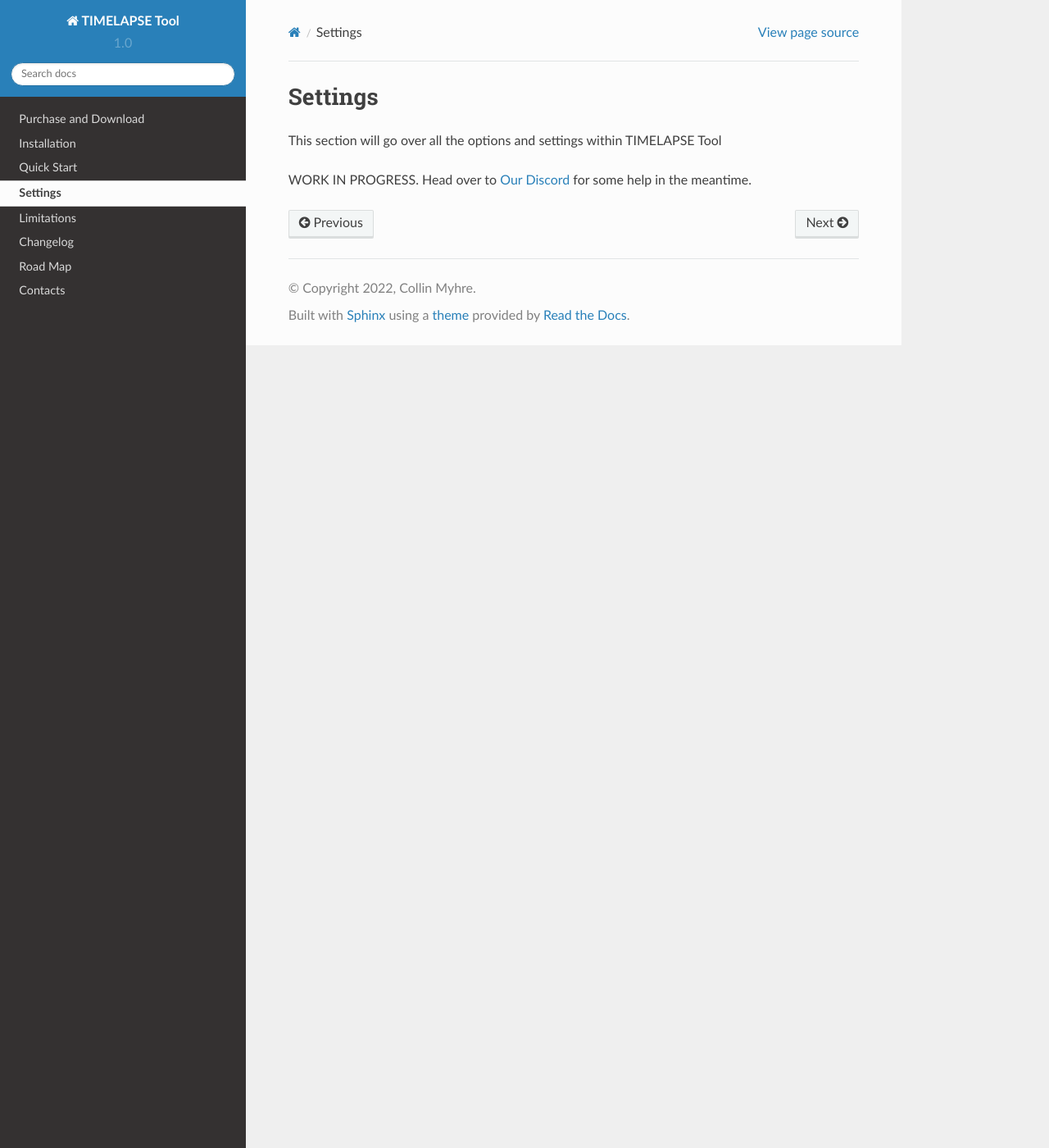
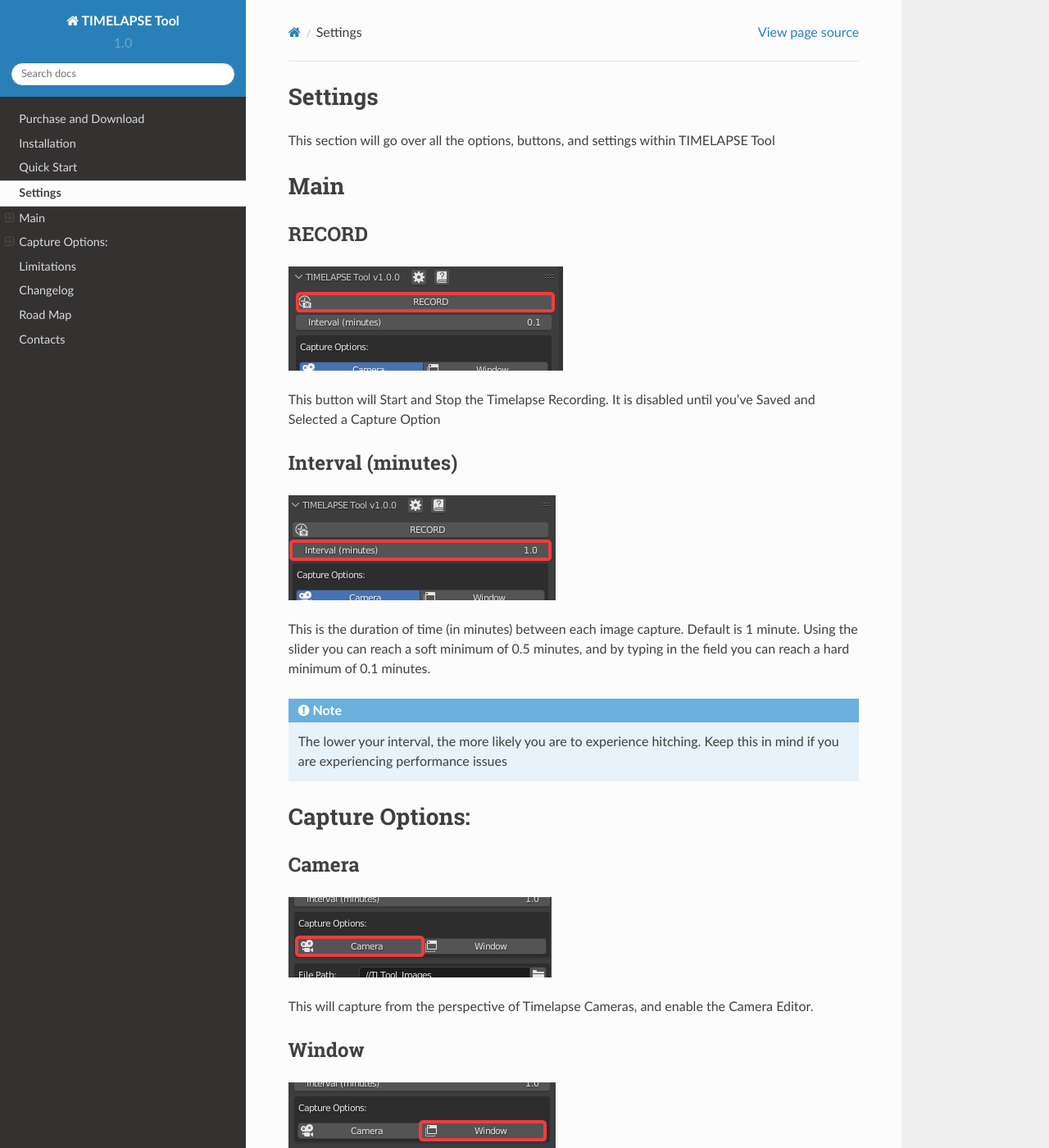
Before and after one commit to fwiller-git/TIMELAPSE-Tool-Docs, a Sphinx documentation site: the page built from docs/source/settings.rst, in a window 1280 px wide and 1400 px high. Shown: the whole window at 82% size. Built offline with Sphinx 7.4.7 and the Read the Docs theme 2.0.0, drawn with Linux system fonts in a browser that asks for light colours; pages that are not in the unit, such as notebooks, are missing from menus; some of the changed text lies outside the part shown.

Commit message:
begin settings doc

```diff
--- a/docs/source/settings.rst
+++ b/docs/source/settings.rst
@@ -1,7 +1,36 @@
 Settings
 ========
 
-This section will go over all the options and settings within TIMELAPSE Tool
+This section will go over all the options, buttons, and settings within TIMELAPSE Tool
 
+Main
+=====
+RECORD
+^^^^^^
+.. image:: images/record_button.png
+This button will Start and Stop the Timelapse Recording. It is disabled until you've Saved and Selected a Capture Option
+
+Interval (minutes)
+^^^^^^^^^^^^^^^^^^
+.. image:: images/interval.png
+This is the duration of time (in minutes) between each image capture. Default is 1 minute. Using the slider you can reach a soft minimum of 0.5 minutes, and by typing in the field you can reach a hard minimum of 0.1 minutes.
+
+.. note::
+    The lower your interval, the more likely you are to experience hitching. Keep this in mind if you are experiencing performance issues
+
+Capture Options:
+================
+Camera
+^^^^^^
+.. image:: images/camera_co.png
+This will capture from the perspective of Timelapse Cameras, and enable the Camera Editor.
+
+Window
+^^^^^^
+.. image:: images/window_co.png
+This will capture the entire window perspective.
+
+.. note::
+   You can have both Camera and Window enabled at the same time to capture both perspectives.
 
 WORK IN PROGRESS. Head over to `Our Discord <https://discord.gg/5UK6uFnVV9>`_ for some help in the meantime.
```
Also changed, not shown: docs/source/images/camera_co.png (added), docs/source/images/interval.png (added), docs/source/images/record_button.png (added), docs/source/images/window_co.png (added).
